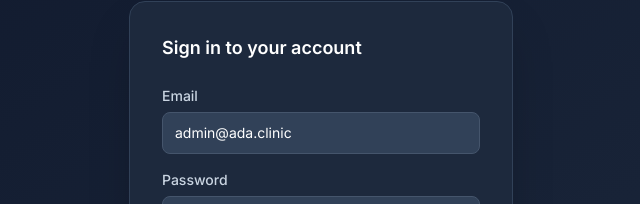
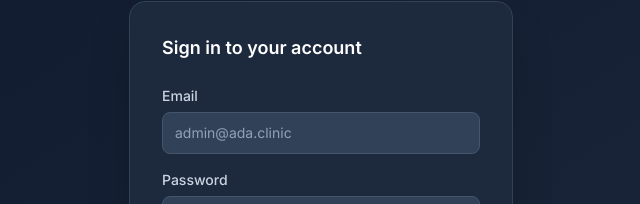
Before and after one commit to Tugeru/ADA-clinic-management-system, a React (Vite) app in the folder apps/web/: page /login in a window 1280 px wide. Shown: the part 296-500 px from the top of the page, without its empty margins (319-959 px from the left). Built offline with nearby package versions, Linux system fonts and the light colour scheme; no server answers.

Commit message:
chore: clean up stale files and update axios base URL configuration

```diff
--- a/apps/web/src/app/lib/axios.ts
+++ b/apps/web/src/app/lib/axios.ts
@@ -1,7 +1,6 @@
 import axios from 'axios';
-import { env } from '../../config/env.js'
 
-const BASE_URL = env.VITE_API_BASE_URL;
+const BASE_URL = import.meta.env.VITE_API_BASE_URL || 'http://localhost:3000/api';
 
 export const http = axios.create({
     baseURL: BASE_URL,
--- a/apps/web/src/app/pages/Login.tsx
+++ b/apps/web/src/app/pages/Login.tsx
@@ -5,7 +5,7 @@ import { useAuth } from '../lib/auth-context';
 export function LoginPage() {
     const { login } = useAuth();
     const navigate = useNavigate();
-    const [email, setEmail] = useState('admin@ada.clinic');
+    const [email, setEmail] = useState('');
     const [password, setPassword] = useState('');
     const [error, setError] = useState('');
     const [loading, setLoading] = useState(false);
--- a/apps/web/src/app/routes.ts
+++ /dev/null
@@ -1,53 +0,0 @@
-import { createBrowserRouter } from "react-router";
-import { Layout } from "./components/Layout";
-import { ProtectedRoute } from "./components/ProtectedRoute";
-import { LoginPage } from "./pages/Login";
-import { Dashboard } from "./pages/Dashboard";
-import { PatientsList } from "./pages/PatientsList";
-import { PatientProfile } from "./pages/PatientProfile";
-import { AddPatient } from "./pages/AddPatient";
-import { VisitsList } from "./pages/VisitsList";
-import { VisitDetails } from "./pages/VisitDetails";
-import { NewVisit } from "./pages/NewVisit";
-import { EditVisit } from "./pages/EditVisit";
-import { Inventory } from "./pages/Inventory";
-import { StockInMedicine } from "./pages/StockInMedicine";
-import { AddMedicine } from "./pages/AddMedicine";
-import { StockMovements } from "./pages/StockMovements";
-import { Analytics } from "./pages/Analytics";
-import { Archive } from "./pages/Archive";
-import { Settings } from "./pages/Settings";
-
-export const router = createBrowserRouter([
-  // Public route
-  { path: "/login", Component: LoginPage },
-
-  // Protected routes (all wrapped by Layout + ProtectedRoute)
-  {
-    path: "/",
-    element: (
-      <ProtectedRoute>
-      <Layout />
-      </ProtectedRoute>
-    ),
-    children: [
-      { index: true, Component: Dashboard },
-      { path: "patients", Component: PatientsList },
-      { path: "patients/add", Component: AddPatient },
-      { path: "patients/new", Component: AddPatient },
-      { path: "patients/edit/:id", Component: AddPatient },
-      { path: "patients/:id", Component: PatientProfile },
-      { path: "visits", Component: VisitsList },
-      { path: "visits/new", Component: NewVisit },
-      { path: "visits/:id", Component: VisitDetails },
-      { path: "visits/:id/edit", Component: EditVisit },
-      { path: "inventory", Component: Inventory },
-      { path: "inventory/stock-in", Component: StockInMedicine },
-      { path: "inventory/add-medicine", Component: AddMedicine },
-      { path: "inventory/movements", Component: StockMovements },
-      { path: "analytics", Component: Analytics },
-      { path: "archive", Component: Archive },
-      { path: "settings", Component: Settings },
-    ],
-  },
-]);
--- a/apps/web/src/main.tsx
+++ b/apps/web/src/main.tsx
@@ -1,6 +1,3 @@
-// Validate environment variables before initializing app
-import './config/env.js'
-
 import { createRoot } from "react-dom/client";
 import App from "./app/App.tsx";
 import "./styles/index.css";
```
